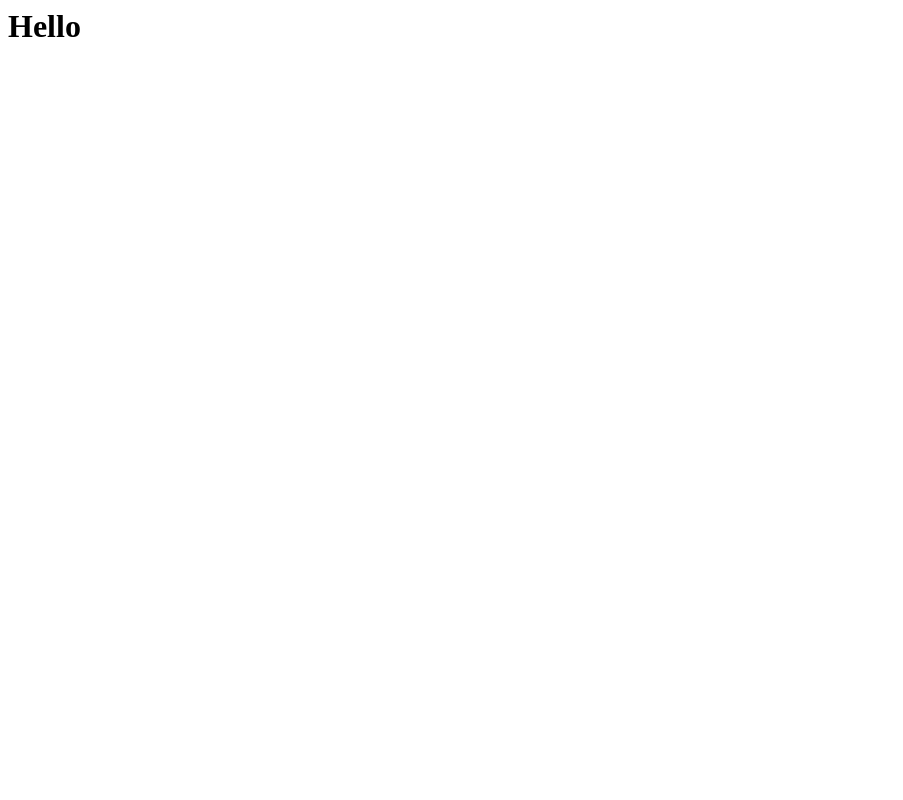
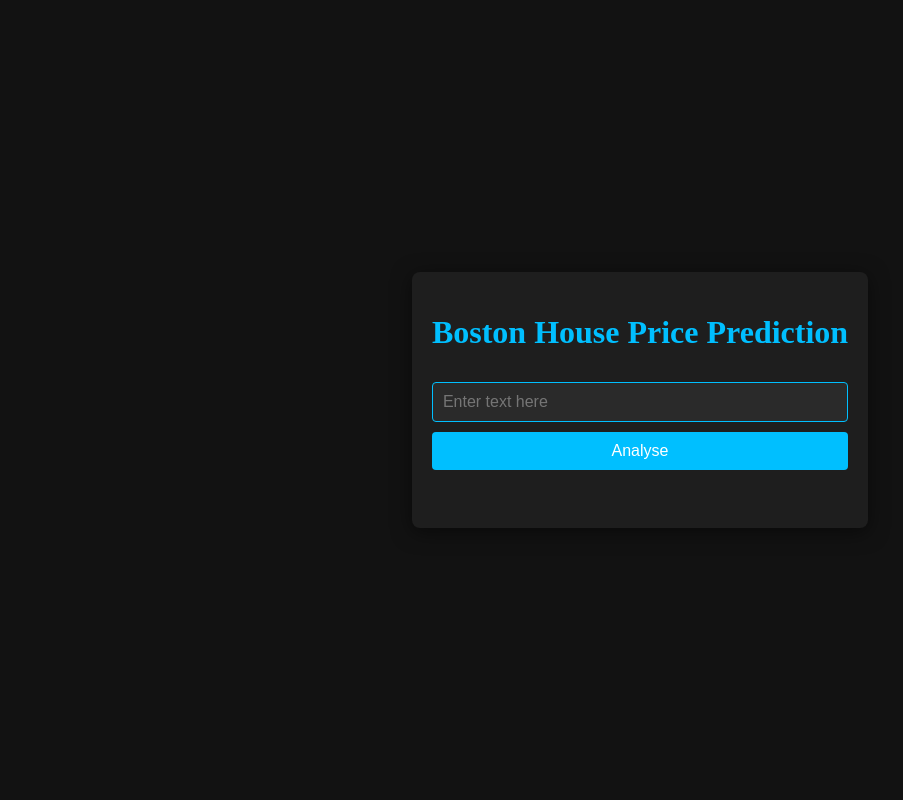
Before and after one commit to Kovendhan-B/Text_Sentiment_Analysis, a Flask app: page / in a window 1280 px wide. Before the commit the part shown is almost empty. Shown: the whole page, without its empty margins (0-903 px from the left). Run offline with Flask 3, Linux system fonts and the light colour scheme; parts of the project's set-up code (start-up, migrations or seed data) failed here and were passed over.

Commit message:
Base Frontend Completed

```diff
--- a/Templates/Home.html
+++ b/Templates/Home.html
@@ -1,3 +1,79 @@
-<h1>
-    Hello
-<h1>
+<!DOCTYPE html>
+<html>
+<head>
+  <meta charset="UTF-8">
+  <title>ML API</title>
+  <style>
+    body {
+      background-color: #121212;
+      color: #ffffff;
+      font-family: 'Arimo', sans-serif;
+      display: flex;
+      justify-content: center;
+      align-items: center;
+      height: 100vh;
+      margin: 0;
+    }
+
+    .login {
+      background-color: #1e1e1e;
+      padding: 20px;
+      border-radius: 8px;
+      box-shadow: 0 4px 20px rgba(0, 0, 0, 0.5);
+      text-align: center;
+    }
+
+    h1 {
+      font-family: 'Poppins';
+      color: #00bfff;
+    }
+
+    input[type="text"] {
+      width: 100%;
+      padding: 10px;
+      margin: 10px 0;
+      border: 1px solid #00bfff;
+      border-radius: 4px;
+      background-color: #2a2a2a;
+      color: #ffffff;
+      font-size: 16px;
+      box-sizing: border-box;
+    }
+
+    button {
+      background-color: #00bfff;
+      color: #ffffff;
+      border: none;
+      padding: 10px;
+      border-radius: 4px;
+      cursor: pointer;
+      width: 100%;
+      font-size: 16px;
+    }
+
+    button:hover {
+      background-color: #0080ff;
+    }
+
+    .prediction {
+      margin-top: 20px;
+      color: #00bfff;
+    }
+  </style>
+</head>
+<body>
+  <div class="login">
+    <h1>Boston House Price Prediction</h1>
+    <form action="{{ url_for('predict')}}" method="post">
+      <input type="text" name="text" placeholder="Enter text here" required="required" />
+      <button type="submit" class="btn btn-primary btn-block btn-large">Analyse</button>
+    </form>
+    <br>
+    <div class="prediction">
+      {% if prediction_text %}
+        <p>{{ prediction_text }}</p>
+      {% endif %}
+    </div>
+  </div>
+</body>
+</html>
--- a/app.py
+++ b/app.py
@@ -9,10 +9,9 @@ vectorizer = pickle.load(open("vectorizer.pkl", "rb"))
 
 @app.route('/')
 def home():
-    return render_template('home.html')
+    return render_template('Home.html')
 
 @app.route('/predict_api',methods=['POST'])
-
 def predict_api():
     data=request.json['data']
     print(data)
@@ -21,5 +20,16 @@ def predict_api():
     print(output[0])
     return jsonify(int(output[0]))
 
+@app.route('/predict',methods=['POST'])
+def predict():
+    text = [request.form['text']]
+    print(f"Received input: {text}")
+    vect_data = vectorizer.transform(text)
+    print(f"Vectorized input: {vect_data}")
+    output = model.predict(vect_data)
+    print(f"Model output: {output}")
+    sentiment = "Negative" if output[0] == -1 else "Neutral" if output[0] == 0 else "Positive"
+    return render_template("Home.html", prediction_text="Sentiment of text is {}".format(sentiment))
+
 if __name__=="__main__":
     app.run(debug=True)
```
Also changed, not shown: 1 other file.
